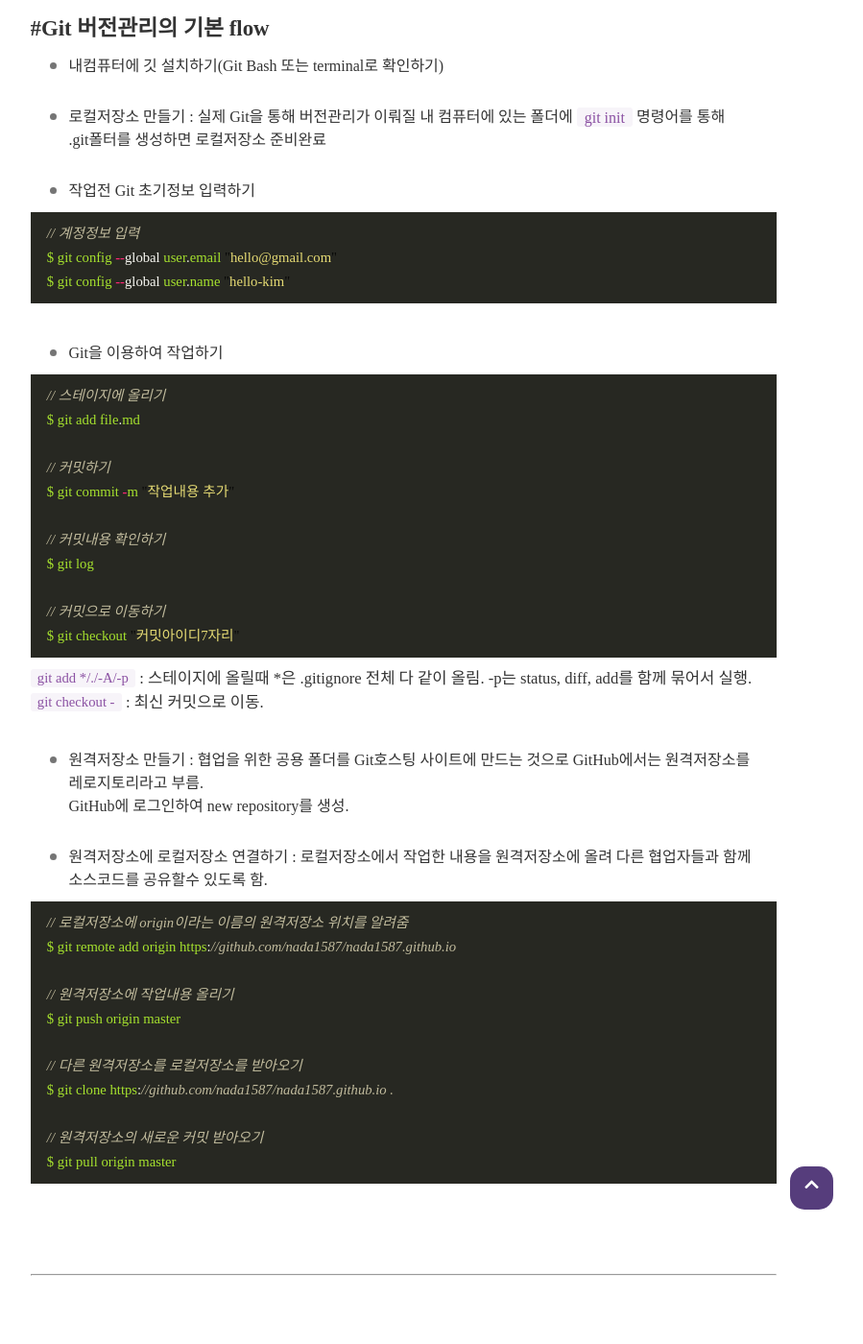
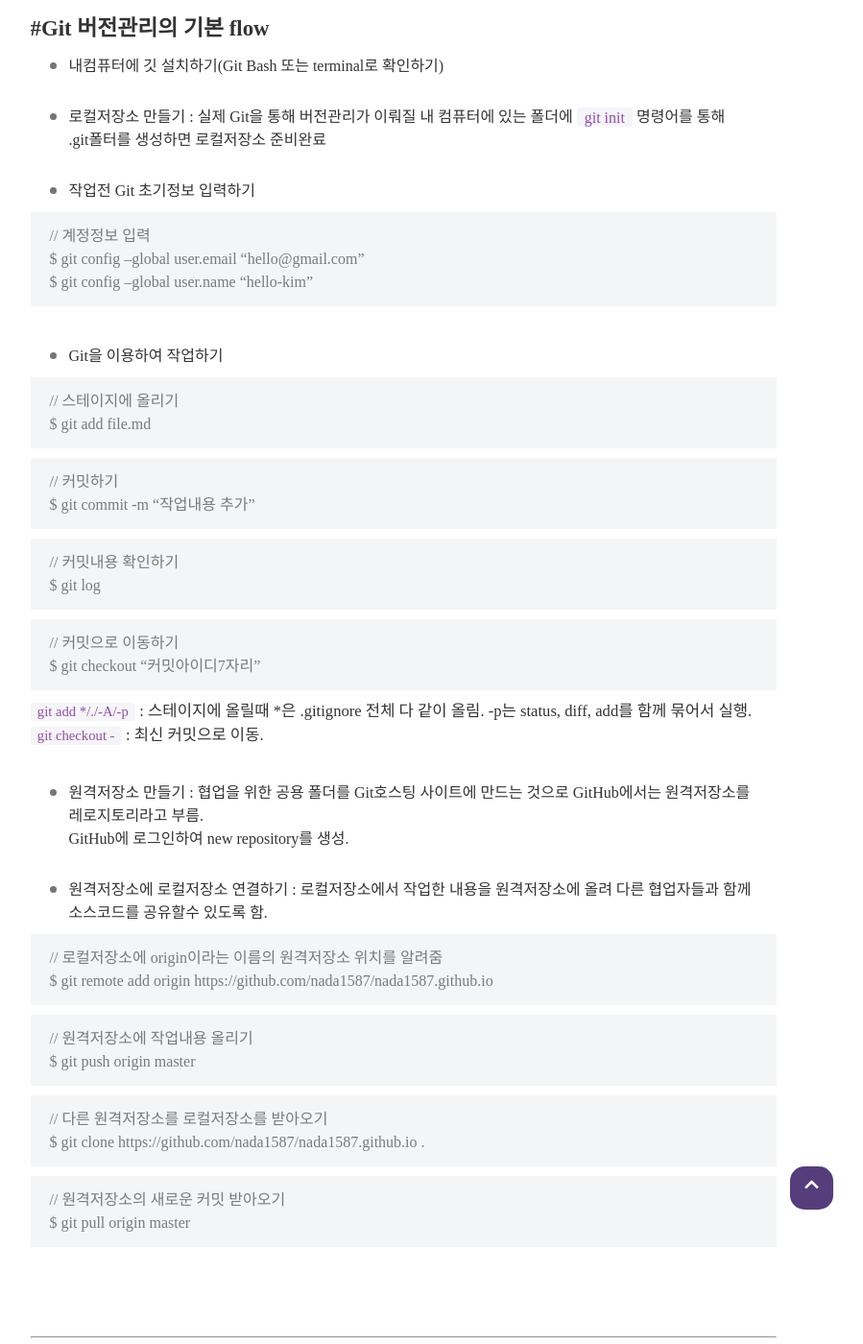
Before and after one commit to nada1587/nada1587.github.io, a Jekyll site: the page built from _posts/2020-05-13-git-basic-01.md, in a window 1280 px wide and 1400 px high, scrolled down 941 px. Shown: the whole window at 96% size, without its empty margins (220-1119 px from the left). Built offline with Jekyll 4.4.1, drawn with Linux system fonts in a browser that asks for light colours; nearby versions of some CDN libraries; some web fonts are replaced.

Commit message:
20200518 - TIL

```diff
--- a/_posts/2020-05-13-git-basic-01.md
+++ b/_posts/2020-05-13-git-basic-01.md
@@ -31,27 +31,26 @@ Git프로젝트를 올릴수 있는 사이트는 Github 말고도, GitLab, BitBu
 - 로컬저장소 만들기 : 실제 Git을 통해 버전관리가 이뤄질 내 컴퓨터에 있는 폴더에 `git init` 명령어를 통해 .git폴터를 생성하면 로컬저장소 준비완료
 <br>
 - 작업전 Git 초기정보 입력하기
-{% highlight javascript %}
-  // 계정정보 입력
-  $ git config --global user.email "hello@gmail.com"
-  $ git config --global user.name "hello-kim"
-{% endhighlight %}
+
+> // 계정정보 입력
+> $ git config --global user.email "hello@gmail.com"
+> $ git config --global user.name "hello-kim"
 
 <br>
 - Git을 이용하여 작업하기
-{% highlight javascript %}
-  // 스테이지에 올리기
-  $ git add file.md
 
-  // 커밋하기
-  $ git commit -m "작업내용 추가"
 
-  // 커밋내용 확인하기
-  $ git log
+> // 스테이지에 올리기
+> $ git add file.md
 
-  // 커밋으로 이동하기
-  $ git checkout "커밋아이디7자리"
-{% endhighlight %}
+> // 커밋하기
+> $ git commit -m "작업내용 추가"
+
+> // 커밋내용 확인하기
+> $ git log
+
+> // 커밋으로 이동하기
+> $ git checkout "커밋아이디7자리"
 
 `git add */./-A/-p` : 스테이지에 올릴때 *은 .gitignore 전체 다 같이 올림. -p는 status, diff, add를 함께 묶어서 실행.
 `git checkout -` : 최신 커밋으로 이동.
@@ -61,20 +60,18 @@ Git프로젝트를 올릴수 있는 사이트는 Github 말고도, GitLab, BitBu
 GitHub에 로그인하여 new repository를 생성.
 <br>
 - 원격저장소에 로컬저장소 연결하기 : 로컬저장소에서 작업한 내용을 원격저장소에 올려 다른 협업자들과 함께 소스코드를 공유할수 있도록 함.
-{% highlight javascript %}
-  // 로컬저장소에 origin이라는 이름의 원격저장소 위치를 알려줌
-  $ git remote add origin https://github.com/nada1587/nada1587.github.io
 
-  // 원격저장소에 작업내용 올리기
-  $ git push origin master
+> // 로컬저장소에 origin이라는 이름의 원격저장소 위치를 알려줌
+> $ git remote add origin https://github.com/nada1587/nada1587.github.io
 
-  // 다른 원격저장소를 로컬저장소를 받아오기
-  $ git clone https://github.com/nada1587/nada1587.github.io .
+> // 원격저장소에 작업내용 올리기
+> $ git push origin master
 
-  // 원격저장소의 새로운 커밋 받아오기
-  $ git pull origin master
-{% endhighlight %}
+> // 다른 원격저장소를 로컬저장소를 받아오기
+> $ git clone https://github.com/nada1587/nada1587.github.io .
 
+> // 원격저장소의 새로운 커밋 받아오기
+> $ git pull origin master
 
 <br>
 <br>
```
Also changed, not shown: _posts/2020-05-14-git-basic-02.md (+4 -0 lines), _posts/2020-05-18-git-basic-03.md (added, +92 -0 lines).
